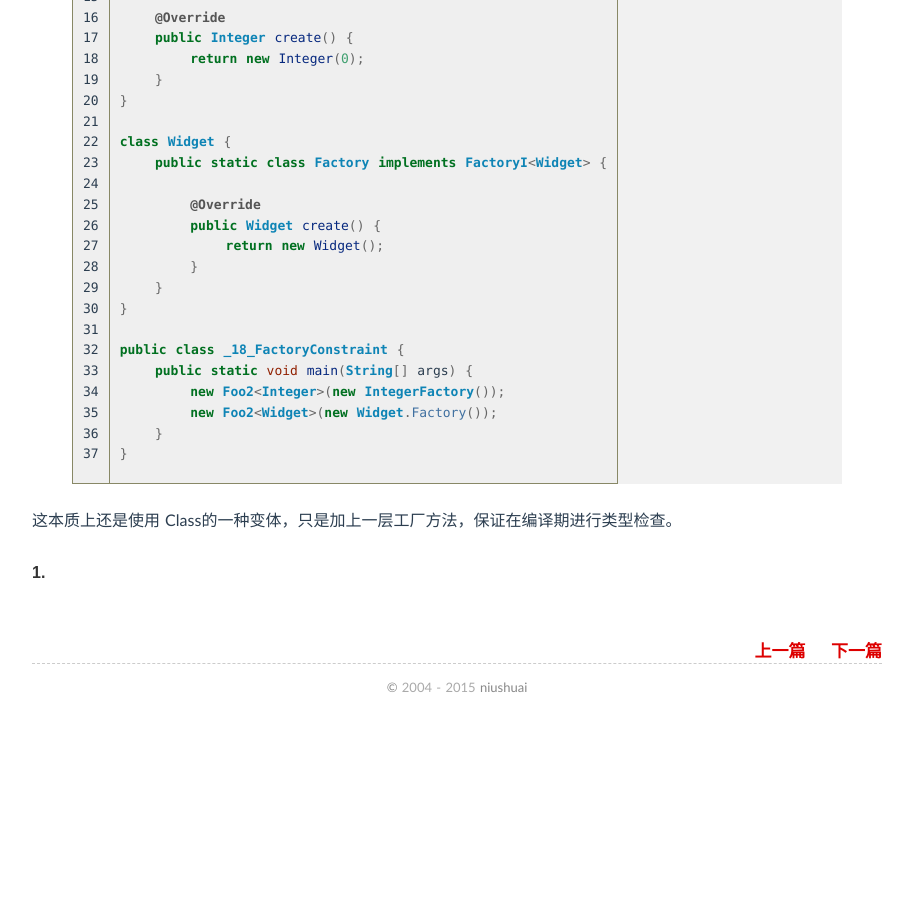
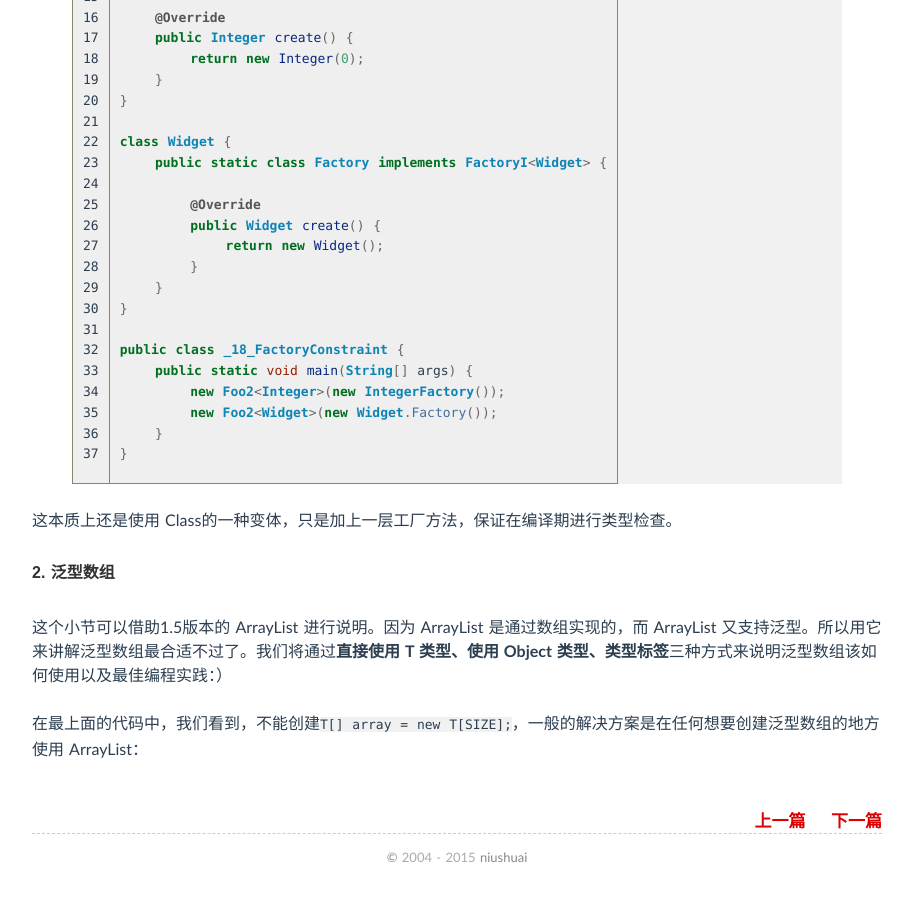
Before and after one commit to niushuai/blog, a Jekyll site: the page built from _posts/2015-09-05-thinking_in_java_chapter15-part02.md, in a window 1280 px wide and 900 px high, scrolled down 2689 px. Shown: the whole window, without its empty margins (183-1096 px from the left). Built offline with Jekyll 4.4.1, drawn with Linux system fonts in a browser that asks for light colours; Markdown is read by kramdown in place of the engine named in the settings; comment, search, counter and statistics services are not loaded; before the commit the page ends 3419 px from its top, so only the background shows below that.

Commit message:
重新看了泛型数组这个小节，看了3遍果然看懂了

```diff
--- a/_posts/2015-09-05-thinking_in_java_chapter15-part02.md
+++ b/_posts/2015-09-05-thinking_in_java_chapter15-part02.md
@@ -145,7 +145,15 @@ public class _18_FactoryConstraint {
 
 这本质上还是使用 Class<T>的一种变体，只是加上一层工厂方法，保证在编译期进行类型检查。
 
-####1.
+####2. 泛型数组
+
+这个小节可以借助1.5版本的 ArrayList 进行说明。因为 ArrayList 是通过数组实现的，而 ArrayList 又支持泛型。所以用它来讲解泛型数组最合适不过了。我们将通过**直接使用 T 类型、使用 Object 类型、类型标签**三种方式来说明泛型数组该如何使用以及最佳编程实践：）
+
+在最上面的代码中，我们看到，不能创建`T[] array = new T[SIZE];`，一般的解决方案是在任何想要创建泛型数组的地方使用 ArrayList：
+
+{% highlight java linenos %}
+
+{% endhighlight java %}
 
 
 
```
